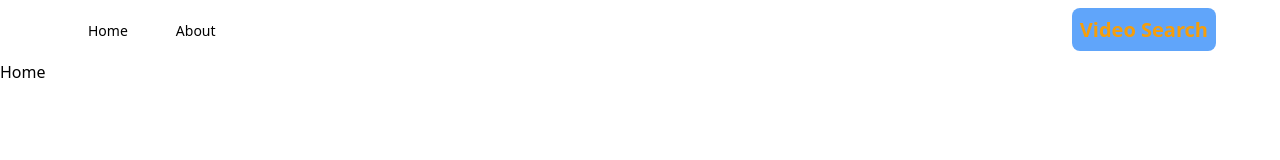
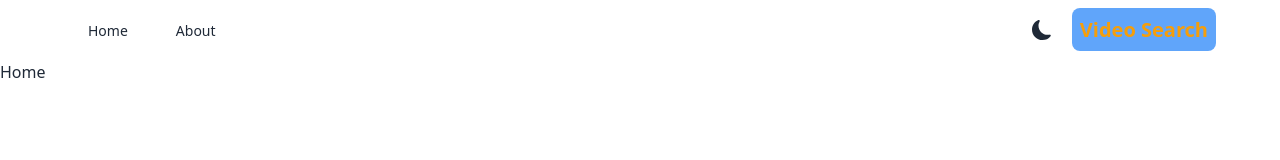
Before and after one commit to ikizey/video-search, a Next.js app: page / in a window 1280 px wide. Shown: the top 160 px of the page. Built offline with nearby package versions, Linux system fonts and the light colour scheme.

Commit message:
add light/dark modes

```diff
--- /dev/null
+++ b/src/app/Providers.tsx
@@ -0,0 +1,18 @@
+'use client';
+
+import { ReactNode } from 'react';
+import { ThemeProvider } from 'next-themes';
+
+interface ProvidersProps {
+  children: ReactNode;
+}
+
+export default function Providers({ children }: ProvidersProps) {
+  return (
+    <ThemeProvider enableSystem={true} attribute='class'>
+      <div className='dark:bg-gray-800 dark:text-gray-100 text-gray-800 transition-colors duration-300 min-h-screen'>
+        {children}
+      </div>
+    </ThemeProvider>
+  );
+}
--- a/src/app/layout.tsx
+++ b/src/app/layout.tsx
@@ -1,6 +1,7 @@
 import './globals.css';
 
 import Header from '@/components/Header';
+import Providers from './Providers';
 
 export const metadata = {
   title: 'Movie Search',
@@ -15,8 +16,10 @@ export default function RootLayout({
   return (
     <html lang='en'>
       <body>
-        <Header />
-        {children}
+        <Providers>
+          <Header />
+          {children}
+        </Providers>
       </body>
     </html>
   );
--- /dev/null
+++ b/src/components/DarkModeSwitch.tsx
@@ -0,0 +1,32 @@
+'use client';
+
+import { BsMoonFill, BsSunFill } from 'react-icons/bs';
+import { useEffect, useState } from 'react';
+
+import { useTheme } from 'next-themes';
+
+const DarkModeSwitch = () => {
+  const { systemTheme, theme, setTheme } = useTheme();
+  const [mounted, setMounted] = useState(false);
+
+  useEffect(() => setMounted(true), []);
+
+  const currentTheme = theme === 'system' ? systemTheme : theme;
+  return (
+    <>
+      {mounted && currentTheme === 'dark' ? (
+        <BsSunFill
+          onClick={() => setTheme('light')}
+          className='text-xl hover:cursor-pointer hover:text-blue-800'
+        />
+      ) : (
+        <BsMoonFill
+          onClick={() => setTheme('dark')}
+          className='text-xl hover:cursor-pointer hover:text-blue-600'
+        />
+      )}
+    </>
+  );
+};
+
+export default DarkModeSwitch;
--- a/src/components/Header.tsx
+++ b/src/components/Header.tsx
@@ -1,16 +1,18 @@
 import { BiHomeSmile } from 'react-icons/bi';
 import { BsInfoCircle } from 'react-icons/bs';
+import DarkModeSwitch from './DarkModeSwitch';
 import Link from 'next/link';
 import MenuItem from './MenuItem';
 
 export default function Header() {
   return (
-    <div className='flex justify-between py-4 mx-2 max-w-6xl sm:mx-auto items-center'>
+    <div className='flex justify-between py-4 mx-2 max-w-6xl sm:mx-auto items-center select-none'>
       <div className='flex'>
         <MenuItem title='Home' address='/' Icon={BiHomeSmile} />
         <MenuItem title='About' address='/about' Icon={BsInfoCircle} />
       </div>
-      <div>
+      <div className='flex items-center space-x-5'>
+        <DarkModeSwitch />
         <Link href='/'>
           <h2 className='hidden sm:inline text-xl font-bold bg-blue-400 text-amber-500 p-2 rounded-lg'>
             Video Search
--- a/tailwind.config.js
+++ b/tailwind.config.js
@@ -5,4 +5,5 @@ module.exports = {
     extend: {},
   },
   plugins: [],
+  darkMode: 'class',
 };
```
